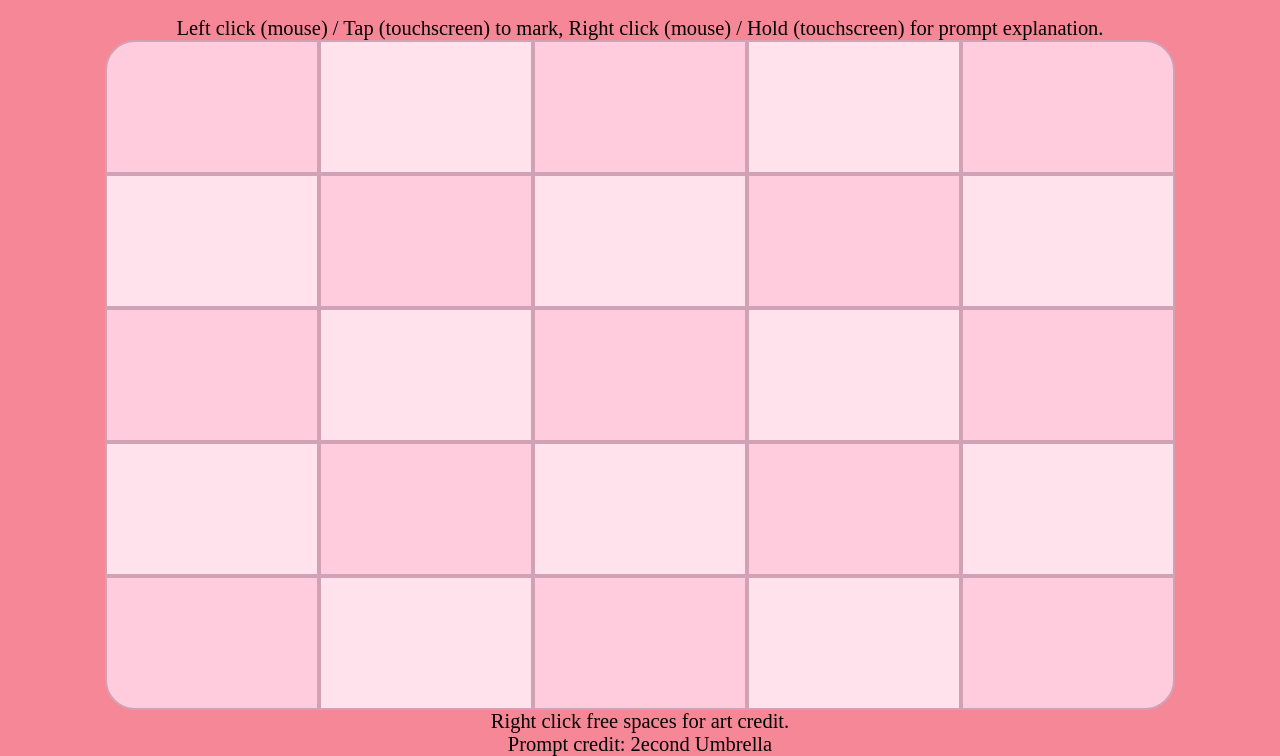
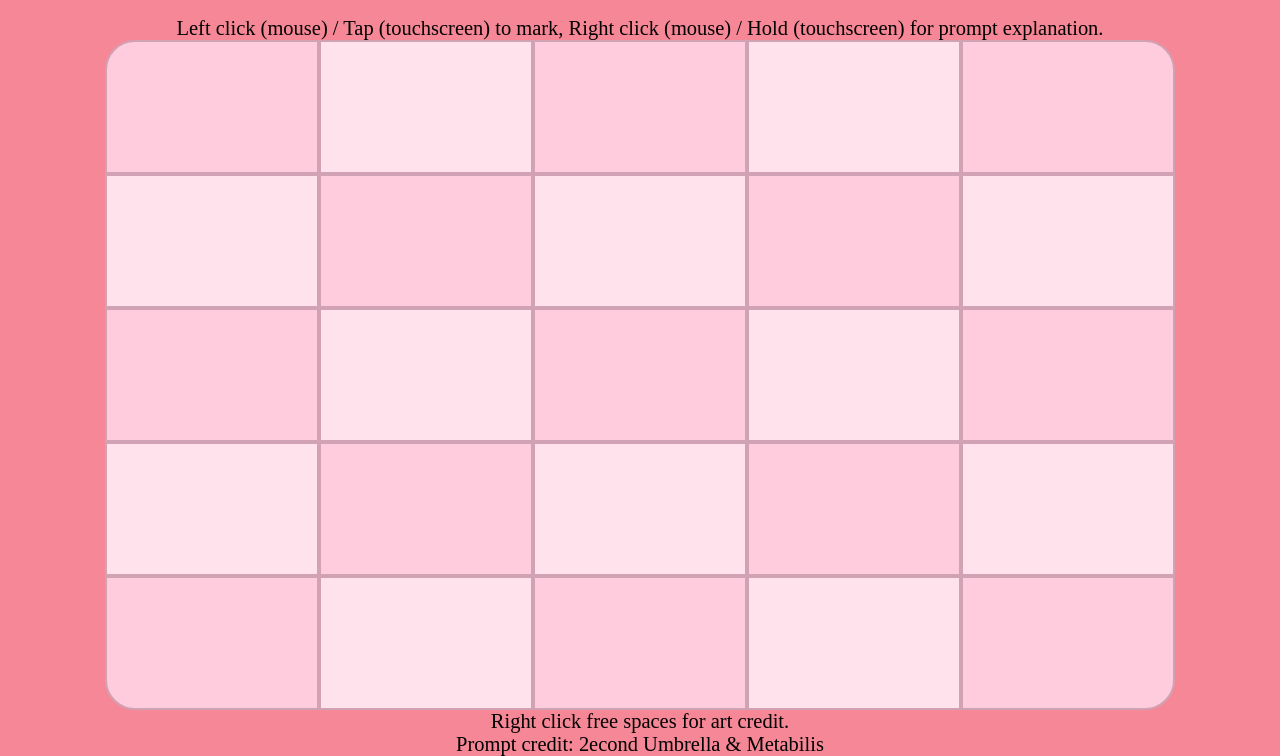
Before and after one commit to CloudburstSys/nwero-bingo, a website built with Vite: page index.html in a window 1280 px wide. Shown: the part 151-907 px from the top of the page. Built offline with nearby package versions, Linux system fonts and the light colour scheme; files whose address does not match are found by name.

Commit message:
Add Metabilis to prompt credit list

```diff
--- a/index.html
+++ b/index.html
@@ -78,7 +78,7 @@
     >
     <div class="bingo-container"></div>
     <span class="bingo-instructions" id="bingo-artwork-credit-below">Right click free spaces for art credit.</span>
-    <span class="bingo-instructions">Prompt credit: 2econd Umbrella</span>
+    <span class="bingo-instructions">Prompt credit: 2econd Umbrella & Metabilis</span>
     <script src="./src/index.ts" type="module"></script>
   </body>
 </html>
```
